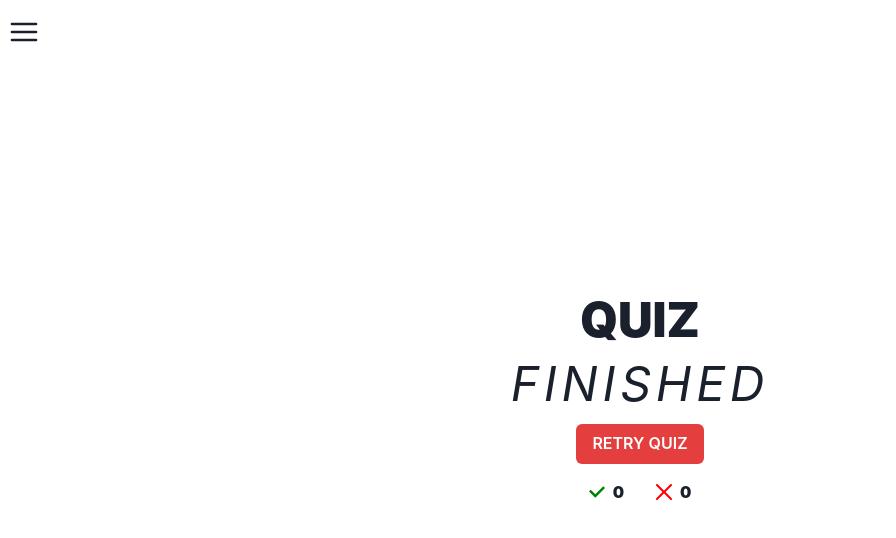
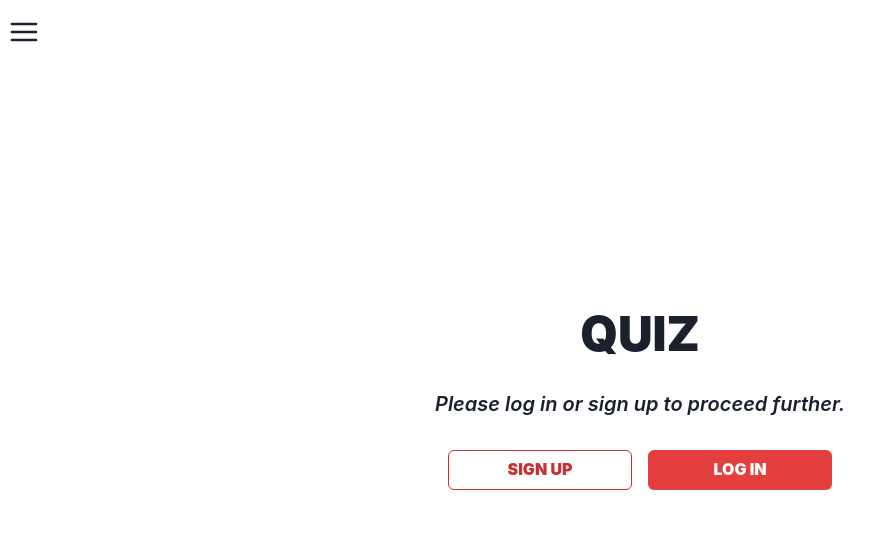
Before and after one commit to muuuy/japanese-dictionary, a React (Vite) app in the folder client/: page /quiz in a window 1280 px wide. Shown: the top 538 px of the page, without its empty margins (0-896 px from the left). Built offline with nearby package versions, Linux system fonts and the light colour scheme; no server answers.

Commit message:
added signup banner

```diff
--- a/client/src/components/HomeComponents/Header.tsx
+++ b/client/src/components/HomeComponents/Header.tsx
@@ -1,7 +1,5 @@
 import HomePageImage2 from "../../assets/homepage_img2.jpg";
-import { BrowserRouter as Routes, Route, Link } from "react-router-dom";
-
-import { Button } from "@chakra-ui/react";
+import LoginBanner from "../LoginBanner";
 
 import { SkeletonData } from "../../interfaces";
 
@@ -23,16 +21,7 @@ const Header: React.FC<SkeletonData> = ({ imageLoaded, imagesLoaded }) => {
           friends!
         </h2>
         <div className="flex flex-row gap-8 w-[400px]">
-          <Link to={"/signup"} className="w-1/2">
-            <Button colorScheme="red" variant={"outline"} width={"100%"}>
-              <span className="font-black">SIGN UP</span>
-            </Button>
-          </Link>
-          <Link to={"/login"} className="w-1/2">
-            <Button colorScheme="red" width={"100%"}>
-              <span className="font-black">LOG IN</span>
-            </Button>
-          </Link>
+          <LoginBanner />
         </div>
       </div>
       <img
--- /dev/null
+++ b/client/src/components/LoginBanner.tsx
@@ -0,0 +1,21 @@
+import { BrowserRouter as Routes, Route, Link } from "react-router-dom";
+import { Button } from "@chakra-ui/react";
+
+const LoginBanner = () => {
+  return (
+    <>
+      <Link to={"/signup"} className="w-1/2">
+        <Button colorScheme="red" variant={"outline"} width={"100%"}>
+          <span className="font-black">SIGN UP</span>
+        </Button>
+      </Link>
+      <Link to={"/login"} className="w-1/2">
+        <Button colorScheme="red" width={"100%"}>
+          <span className="font-black">LOG IN</span>
+        </Button>
+      </Link>
+    </>
+  );
+};
+
+export default LoginBanner;
--- a/client/src/pages/Quiz.tsx
+++ b/client/src/pages/Quiz.tsx
@@ -7,9 +7,11 @@ import AnswerBar from "../components/Quiz/AnswerBar";
 import QuestionBox from "../components/Quiz/QuestionBox";
 import Restart from "../components/Quiz/Restart";
 import Results from "../components/Quiz/Results";
+import LoginBanner from "../components/LoginBanner";
 
 const Quiz = () => {
-  const flashcards = useUserStore<FlashcardData[]>((state) => state.flashcards);
+  const flashcards: FlashcardData[] = useUserStore((state) => state.flashcards);
+  const auth: boolean = useUserStore((state) => state.auth);
 
   const [answeredQuestions, setAnsweredQuestions] = useState<FlashcardData[]>(
     []
@@ -68,13 +70,26 @@ const Quiz = () => {
   return (
     <div className="flex flex-1 flex-col justify-center items-center">
       <h1 className="page--header">QUIZ</h1>
+      {!auth ? (
+        <>
+          <h2 className="text-xl font-semibold italic my-8">
+            Please log in or sign up to proceed further.
+          </h2>
+          <div className="flex flex-row gap-4 w-96">
+            <LoginBanner />
+          </div>
+        </>
+      ) : (
+        <>
           {unAnsweredQuestions.length === 0 ? (
             <Restart handleRestart={handleReset} />
           ) : (
             <>
               <p className="font-black my-2">
-            <span className="text-green-500">{answeredQuestions.length}</span> /{" "}
-            <span className="text-red-500">{flashcards.length}</span>
+                <span className="text-green-500">
+                  {answeredQuestions.length}
+                </span>{" "}
+                / <span className="text-red-500">{flashcards.length}</span>
               </p>
               <QuestionBox
                 currentQuestion={unAnsweredQuestions[currentQuestionIndex]}
@@ -83,6 +98,8 @@ const Quiz = () => {
             </>
           )}
           <Results numCorrect={numCorrect} numWrong={numWrong} />
+        </>
+      )}
     </div>
   );
 };
```
Also changed, not shown: client/src/components/Quiz/Login.tsx (added). Lines whose indentation alone changed are shown as unchanged.
